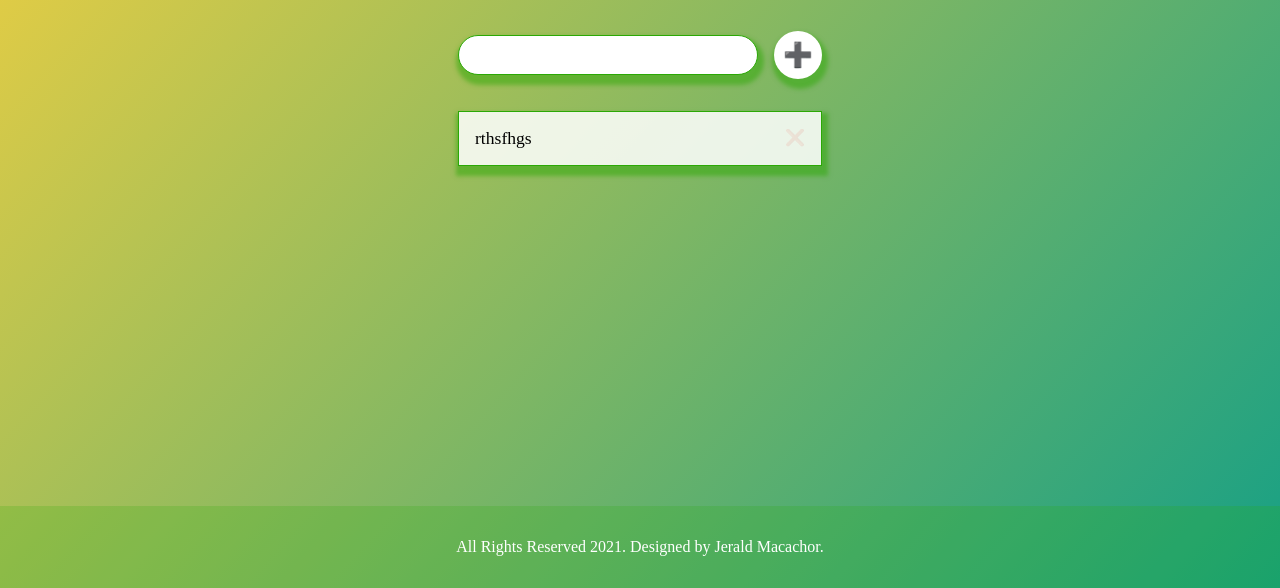
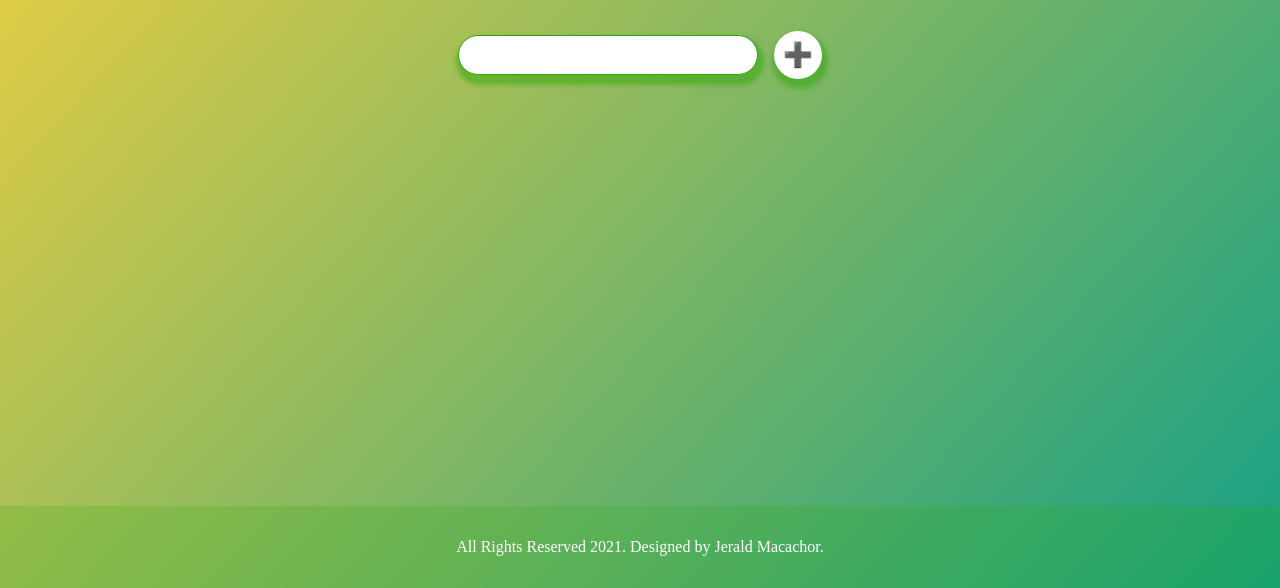
Before and after one commit to jmacach1/todoapp, a plain HTML site: page index.html in a window 1280 px wide. Shown: the part 212-800 px from the top of the page. Drawn offline with Linux system fonts and the light colour scheme.

Commit message:
remove mock todo

```diff
--- a/index.html
+++ b/index.html
@@ -33,10 +33,10 @@
       <!-- Output -->
       <section class="output_section">
         <div id="todo_list" class="todo-list">
-          <div class="todo_div">
+          <!-- <div class="todo_div">
             <span class="todo-item">rthsfhgs</span>
             <span class="remove-x">❌</span>
-          </div>
+          </div> -->
         </div>
       </section>
     </main>
```
